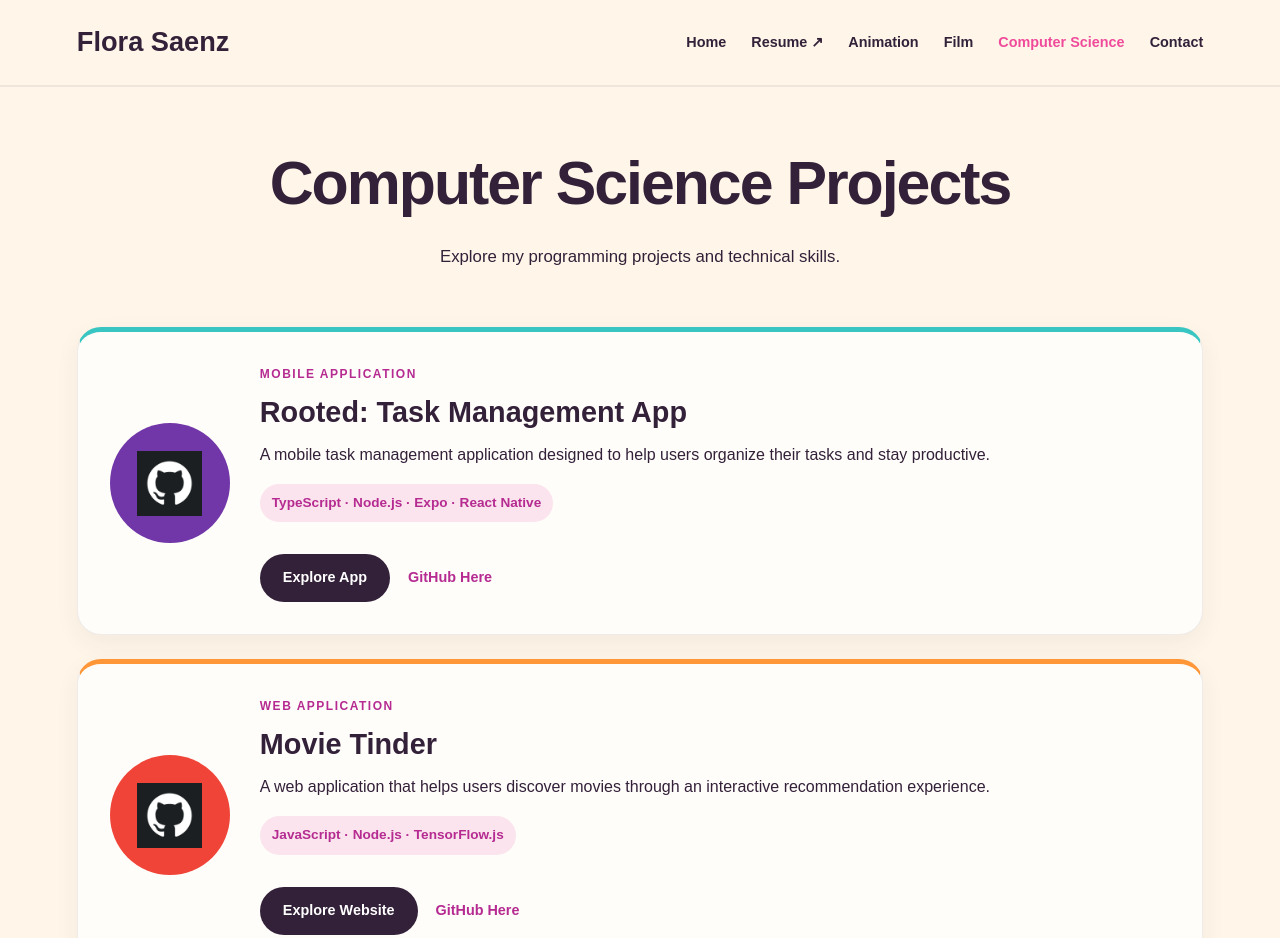
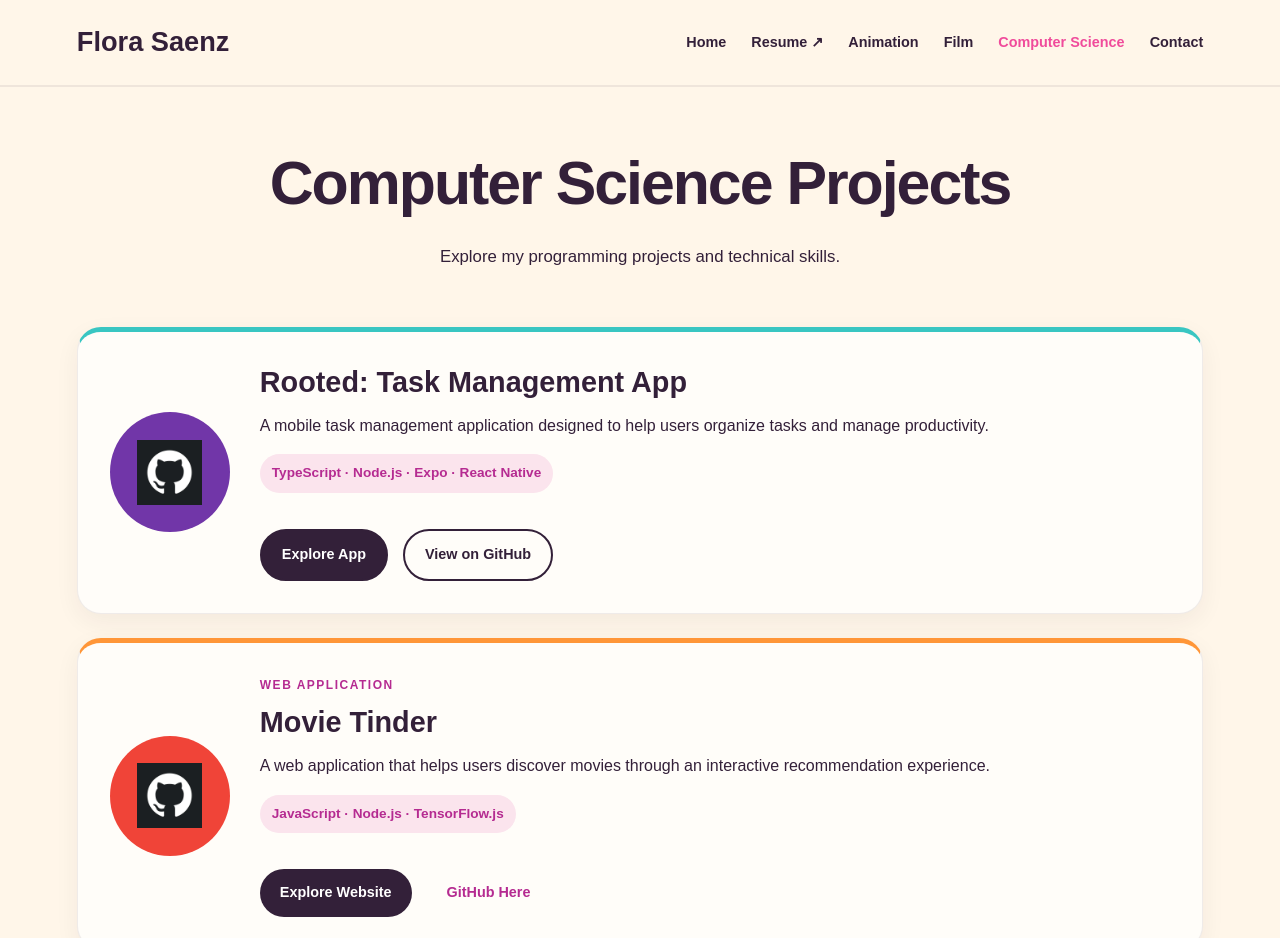
Before and after one commit to FloraSaenz/FloraSaenz.github.io, a plain HTML site: page csci.html in a window 1280 px wide. Shown: the top 938 px of the page. Drawn offline with Linux system fonts and the light colour scheme.

Commit message:
stylesheet

```diff
--- a/csci.html
+++ b/csci.html
@@ -38,21 +38,20 @@
 
     <div class="cs-project-list">
 
-        <div class="cs-project">
+
+<div class="cs-project">
 
     <div class="cs-project-icon">
-        <img src="images/github-icon.png" alt="GitHub">
+        <img src="images/github-icon.png" alt="">
     </div>
 
     <div class="cs-project-info">
-
-        <p class="project-category">MOBILE APPLICATION</p>
 
         <h2>Rooted: Task Management App</h2>
 
         <p>
             A mobile task management application designed
-            to help users organize their tasks and stay productive.
+            to help users organize tasks and manage productivity.
         </p>
 
         <span class="project-tools">
@@ -60,21 +59,24 @@
         </span>
 
         <div class="project-actions">
-            <a href="rooted.html" class="project-access">
+
+            <a href="rooted.html" class="gallery-button">
                 Explore App
             </a>
 
             <a href="https://github.com/abarricklow/TaskManagmentApp"
                target="_blank"
                rel="noopener noreferrer"
-               class="project-github">
-                GitHub Here
+               class="github-button">
+                View on GitHub
             </a>
+
         </div>
 
     </div>
 
 </div>
+
 
         <div class="cs-project">
 
--- a/css/style.css
+++ b/css/style.css
@@ -1741,3 +1741,78 @@ footer span {
         margin: 0 auto;
     }
 }
+
+
+/* ==========================================
+   CSCI PROJECT ACTION BUTTONS
+========================================== */
+
+.project-actions {
+    display: flex;
+    align-items: center;
+    flex-wrap: wrap;
+    gap: 15px;
+    margin-top: 22px;
+}
+
+.project-actions a {
+    display: inline-block;
+    padding: 11px 20px;
+    border-radius: 30px;
+    font-size: 0.9rem;
+    font-weight: 800;
+    text-decoration: none;
+    transition: background 0.2s ease,
+                color 0.2s ease,
+                transform 0.2s ease;
+}
+
+/* Explore Features Button */
+
+.project-actions .gallery-button {
+    background: var(--plum);
+    color: white;
+    border: 2px solid var(--plum);
+}
+
+.project-actions .gallery-button:hover {
+    background: var(--magenta);
+    border-color: var(--magenta);
+    color: white;
+    transform: translateY(-3px);
+}
+
+/* GitHub Button */
+
+.project-actions .github-button {
+    background: transparent;
+    color: var(--plum);
+    border: 2px solid var(--plum);
+}
+
+.project-actions .github-button:hover {
+    background: var(--plum);
+    color: white;
+    transform: translateY(-3px);
+}
+
+/* Keyboard accessibility */
+
+.project-actions a:focus-visible {
+    outline: 3px solid var(--hot-pink);
+    outline-offset: 4px;
+}
+
+/* Mobile */
+
+@media (max-width: 600px) {
+
+    .project-actions {
+        gap: 12px;
+    }
+
+    .project-actions a {
+        text-align: center;
+    }
+
+}
```
